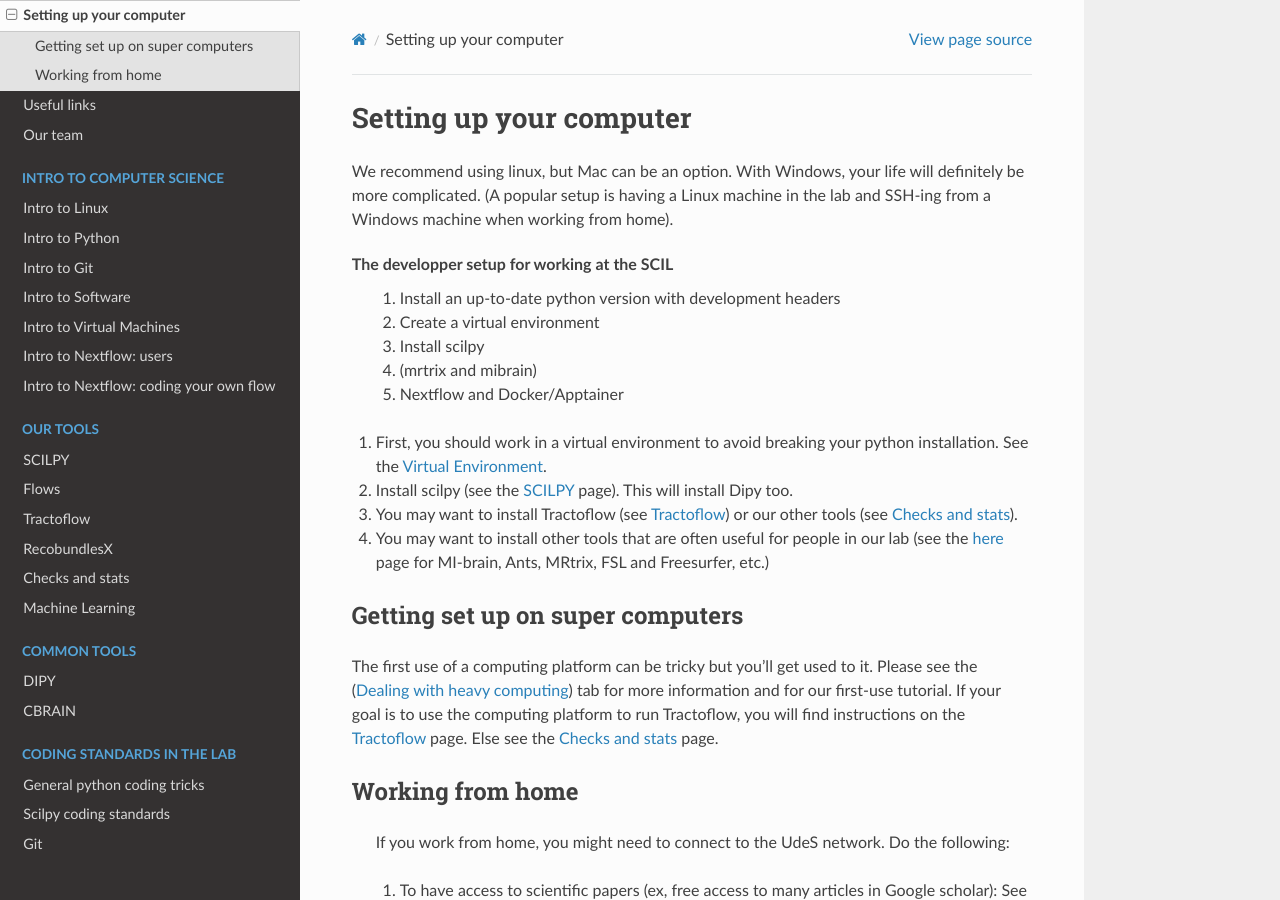
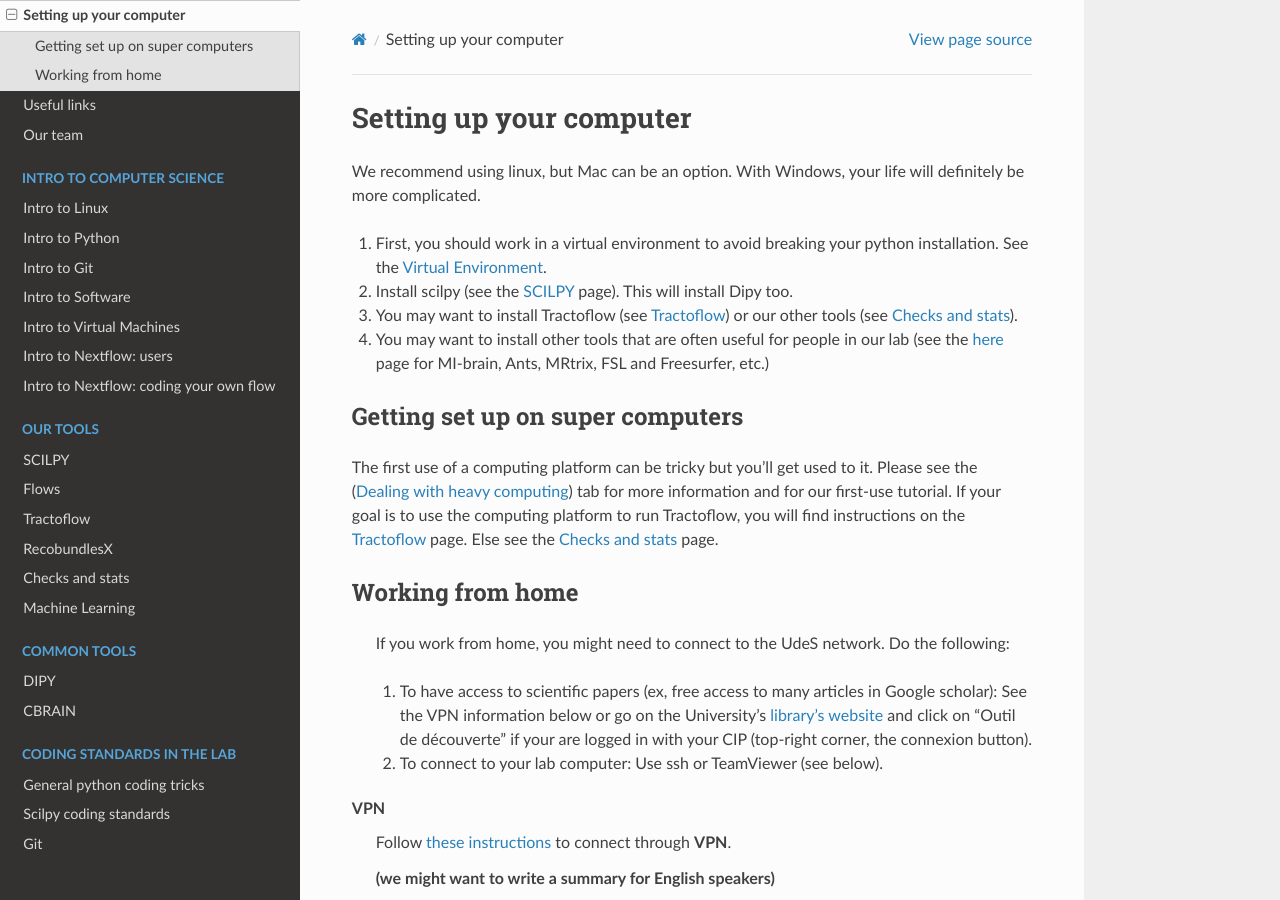
Before and after one commit to scilus/scil-documentation, a Sphinx documentation site: the page built from source/arriving/setup_computer.rst, in a window 1280 px wide and 900 px high. Built offline with Sphinx 7.4.7 and the Read the Docs theme 2.0.0, drawn with Linux system fonts in a browser that asks for light colours.

Commit message:
Revert changes in setup_computer.rst

```diff
--- a/source/arriving/setup_computer.rst
+++ b/source/arriving/setup_computer.rst
@@ -3,17 +3,7 @@
 Setting up your computer
 ========================
 
-We recommend using linux, but Mac can be an option. With Windows, your life will definitely be more complicated. (A popular setup is having a Linux machine in the lab and SSH-ing from a Windows machine when working from home).
-
-The developper setup for working at the SCIL
-    1. Install an up-to-date python version with development headers
-    2. Create a virtual environment
-    3. Install scilpy
-    4. (mrtrix and mibrain)
-    5. Nextflow and Docker/Apptainer
-
-..
-    Old version still makes sense but we need to figure out how we make it the easiest for new students/interns.
+We recommend using linux, but Mac can be an option. With Windows, your life will definitely be more complicated.
 
 1. First, you should work in a virtual environment to avoid breaking your python installation. See the :ref:`ref_venvs`.
 
```
